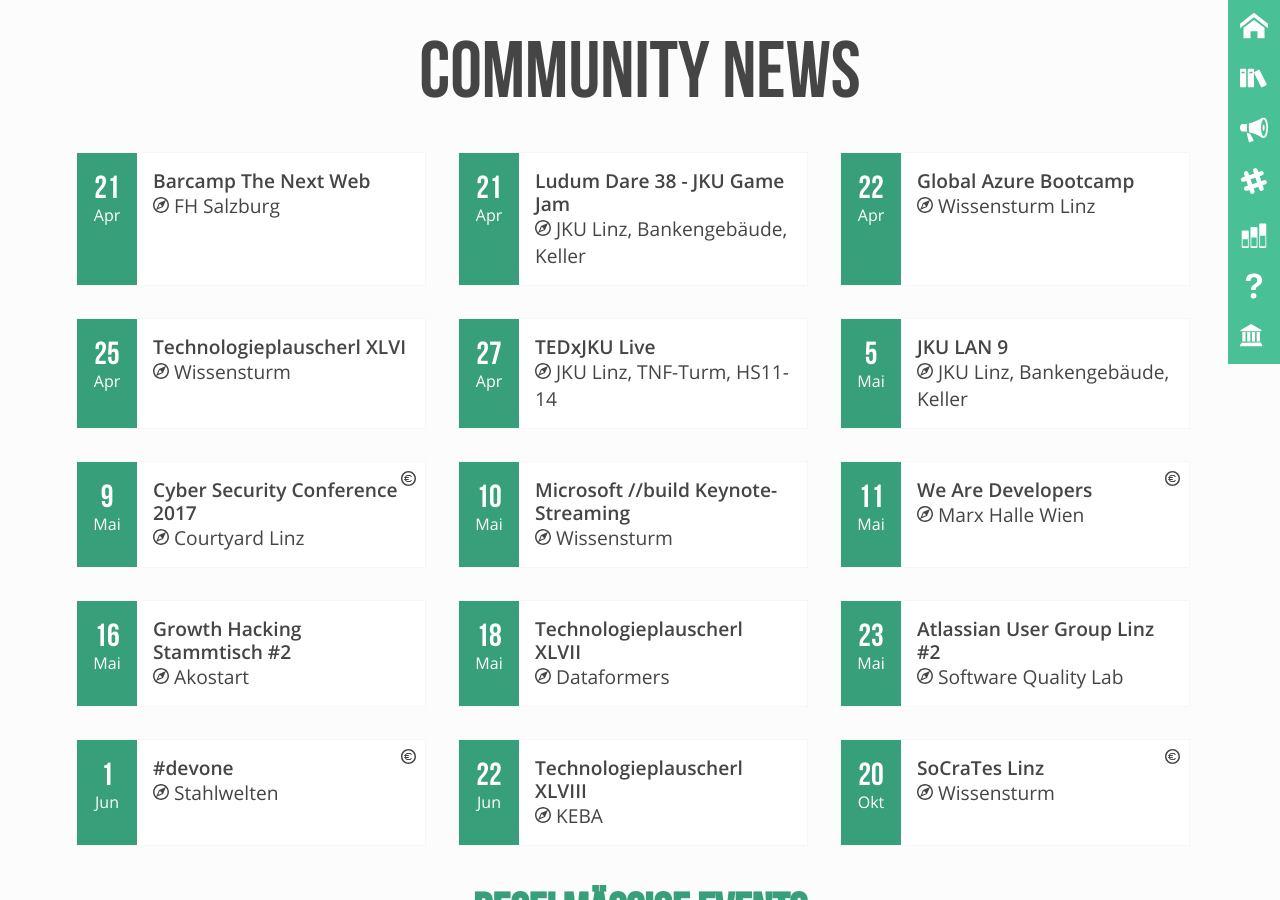
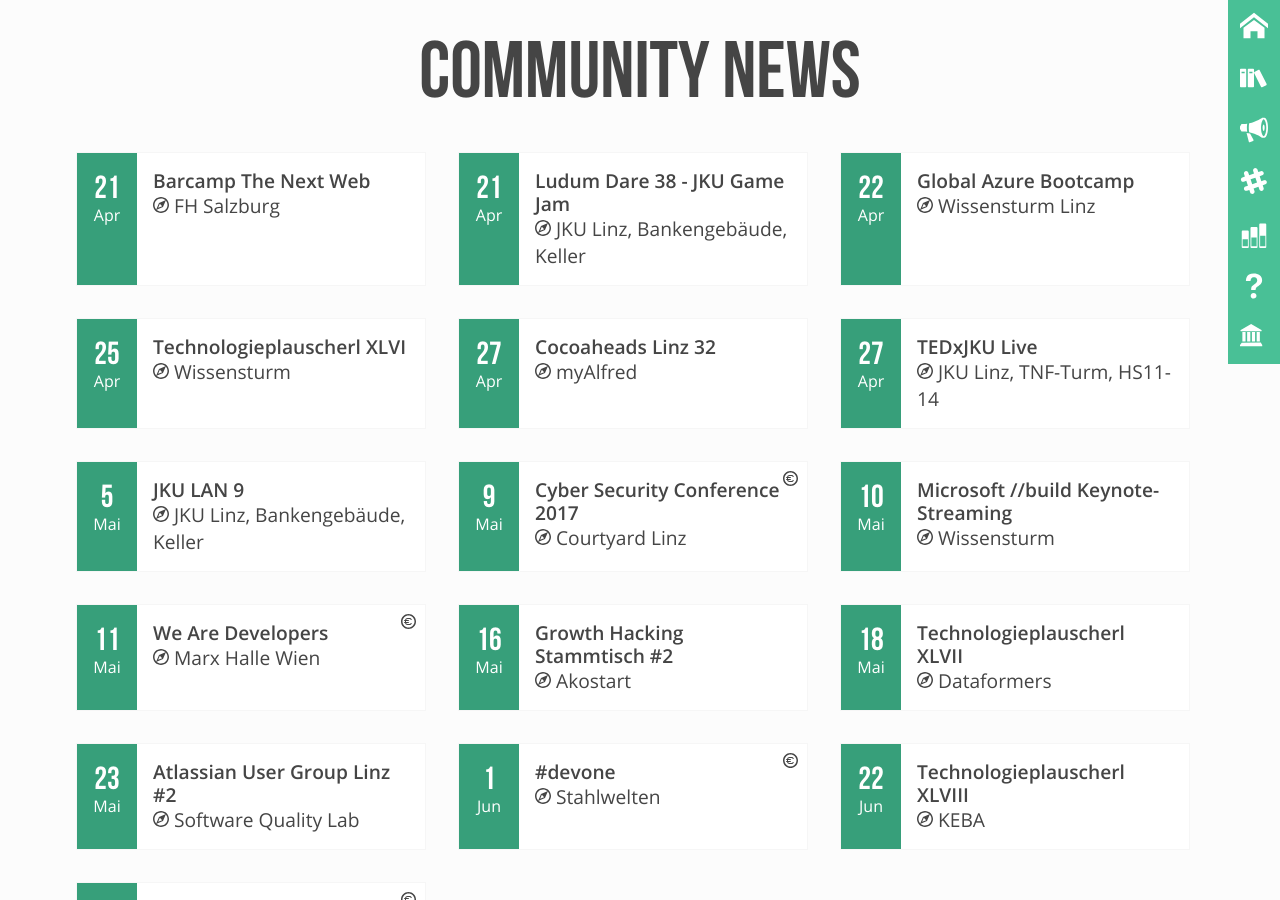
Before and after one commit to mericanAncer127/plauscherl, a Jekyll site: the page built from pages/community-news.html, in a window 1280 px wide and 900 px high. Built offline with Jekyll 4.4.1, drawn with Linux system fonts in a browser that asks for light colours.

Commit message:
Update community.yml
Add Cocoaheads Linz April 2017 Meetup

```diff
--- a/_data/community.yml
+++ b/_data/community.yml
@@ -140,6 +140,11 @@
       location: "troii."
       date: 2017-03-30
       link: https://www.meetup.com/Cocoaheads-Linz/events/238469328/
+    -
+      name: "Cocoaheads Linz 32"
+      location: "myAlfred"
+      date: 2017-04-27
+      link: https://www.meetup.com/Cocoaheads-Linz/events/238961443/
 -
   id: ejug
   name: "EJUG"
```
